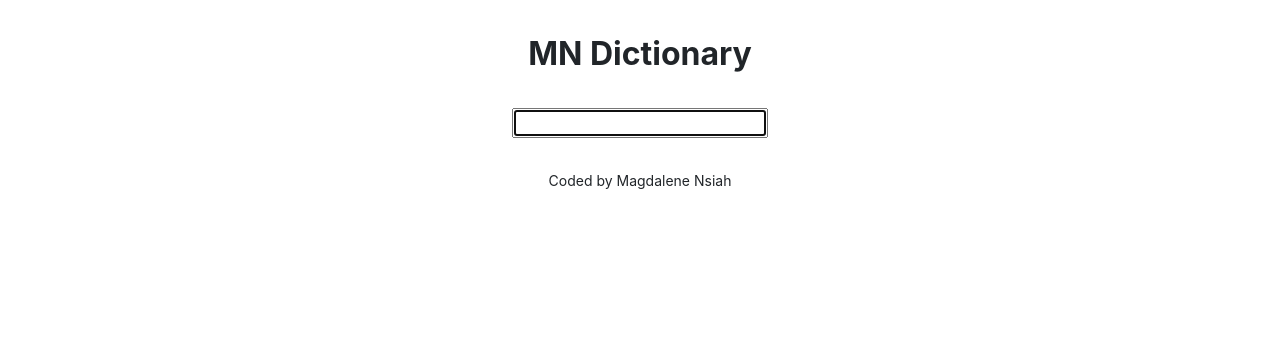
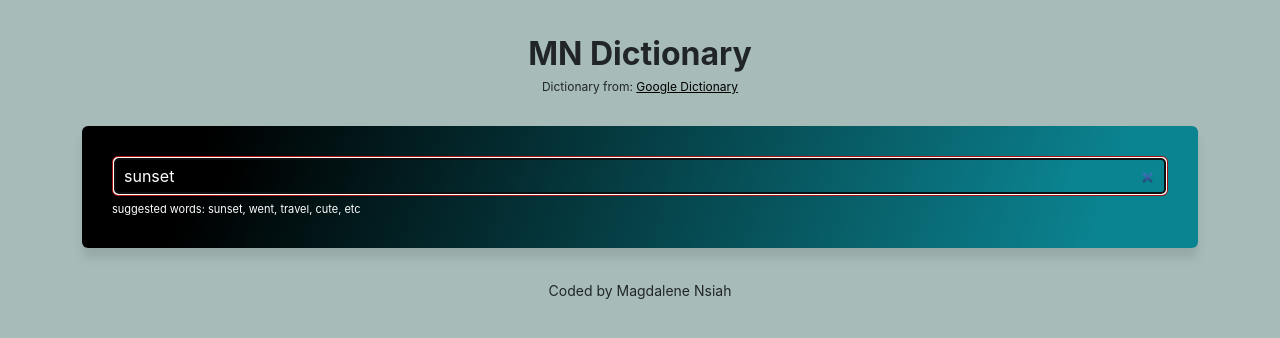
Before and after one commit to Maggie24-tech/Dictionary-App, a React (Create React App) app: page / in a window 1280 px wide. Shown: the top 338 px of the page. Built offline with nearby package versions, Linux system fonts and the light colour scheme; no server answers.

Commit message:
added styling to project

```diff
--- a/src/App.css
+++ b/src/App.css
@@ -1,3 +1,11 @@
+body {
+  background: #a7bcb9;
+}
+
+a {
+  color: #aa1111;
+}
+
 .App-header {
   margin: 30px 0;
   text-align: center;
@@ -9,3 +17,14 @@
   text-align: center;
   margin: 30px 0;
 }
+
+.App p {
+  text-align: center;
+  font-size: 12px;
+  font-weight: 400;
+}
+
+.App p .source {
+  text-decoration: underline;
+  color: black;
+}
--- a/src/App.js
+++ b/src/App.js
@@ -5,9 +5,15 @@ export default function App() {
   return (
     <div className="App">
       <div className="container">
-        <header className="App-header">MN Dictionary</header>
+        <header className="App-header">
+          MN Dictionary
+          <p>
+            Dictionary from: <span className="source">Google Dictionary </span>
+          </p>
+        </header>
+
         <main>
-          <Dictionary />
+          <Dictionary defaultKeyword="sunset" />
         </main>
         <footer className="App-footer">
           <small>Coded by Magdalene Nsiah</small>
--- a/src/Dictionary.css
+++ b/src/Dictionary.css
@@ -1,3 +1,33 @@
-.Dictionary {
-  text-align: center;
+.Dictionary section {
+  background: #e0ebeb;
+  padding: 30px;
+  border-radius: 6px;
+  box-shadow: 0 10px 10px rgb(0 0 0 / 10%);
+  margin: 20px 0;
 }
+
+.Dictionary .search,
+input {
+  background: linear-gradient(
+    109.6deg,
+    rgb(0, 0, 0) 11.2%,
+    rgb(11, 132, 145) 91.1%
+  );
+}
+
+.Dictionary input {
+  width: 100%;
+  border: 2px #aa1111 solid;
+  padding: 6px 10px;
+  border-radius: 6px;
+}
+
+.Dictionary .hint {
+  color: white;
+  font-size: 11px;
+  margin-top: 5px;
+}
+
+.Dictionary .search input {
+  color: white;
+}
--- a/src/Dictionary.js
+++ b/src/Dictionary.js
@@ -3,32 +3,57 @@ import axios from "axios";
 import Results from "./Results";
 import "./Dictionary.css";
 
-export default function Dictionary() {
-  let [keyword, setKeyword] = useState("");
+export default function Dictionary(props) {
+  let [keyword, setKeyword] = useState(props.defaultKeyword);
   let [results, setResults] = useState(null);
+  let [loaded, setLoaded] = useState(false);
 
   function handleResponse(response) {
     setResults(response.data[0]);
   }
 
-  function search(event) {
-    event.preventDefault();
-
+  function search() {
     //documentation: https://dictionaryapi.dev/
     let apiUrl = `https://api.dictionaryapi.dev/api/v2/entries/en_US/${keyword}`;
     axios.get(apiUrl).then(handleResponse);
+  }
+
+  function handleSubmit(event) {
+    event.preventDefault();
+    search();
   }
 
   function handleKeywordChange(event) {
     setKeyword(event.target.value);
   }
 
+  function load() {
+    setLoaded(true);
+    search();
+  }
+
+  if (loaded) {
     return (
       <div className="Dictionary">
-      <form onSubmit={search}>
-        <input type="search" onChange={handleKeywordChange} autoFocus={true} />
+        <section className="search">
+          <form onSubmit={handleSubmit}>
+            <input
+              type="search"
+              placeholder="Search word"
+              onChange={handleKeywordChange}
+              defaultValue={props.defaultKeyword}
+              autoFocus={true}
+            />
           </form>
+          <div className="hint">
+            suggested words: sunset, went, travel, cute, etc
+          </div>
+        </section>
         <Results results={results} />
       </div>
     );
+  } else {
+    load();
+    return "Loading...";
   }
+}
--- /dev/null
+++ b/src/Meaning.css
@@ -0,0 +1,11 @@
+.Meaning h3 {
+  font-size: 24px;
+  line-height: 1.5;
+  font-weight: bold;
+}
+
+.Meaning .example {
+  color: #70757a;
+  font-style: italic;
+  margin: -10px 0 59px 30px;
+}
--- a/src/Meaning.js
+++ b/src/Meaning.js
@@ -1,4 +1,5 @@
 import React from "react";
+import "./Meaning.css";
 import Synonyms from "./Synonyms";
 
 export default function Meaning(props) {
@@ -8,13 +9,15 @@ export default function Meaning(props) {
       {props.meaning.definitions.map(function (definition, index) {
         return (
           <div key={index}>
-            <p>
-              <strong>Definition: </strong> {definition.definition}
-              <br />
-              <strong>Example: </strong>
-              <em>{definition.example}</em>
-              <Synonyms synonyms={definition.synonyms} />
-            </p>
+            <ul>
+              <li>
+                <div className="definition">{definition.definition}</div>
+              </li>
+            </ul>
+
+            <div className="example">{definition.example}</div>
+
+            <Synonyms synonyms={definition.synonyms} />
           </div>
         );
       })}
--- /dev/null
+++ b/src/Phonetic.css
@@ -0,0 +1,24 @@
+.Phonetic {
+  margin: 18px 0 30px 0;
+}
+
+.Phonetic a {
+  border: 1px solid #aa1111;
+  text-decoration: none;
+  padding: 8px 15px;
+  font-size: 13px;
+  margin-right: 5px;
+  font-weight: bold;
+  border-radius: 20px;
+  transition: all 150ms ease-in;
+}
+
+.Phonetic a:hover {
+  background: #aa1111;
+  color: white;
+}
+
+.Phonetic .text {
+  opacity: 0.5;
+  font-weight: 600;
+}
--- a/src/Phonetic.js
+++ b/src/Phonetic.js
@@ -1,4 +1,5 @@
 import React from "react";
+import "./Phonetic.css";
 
 export default function Phonetic(props) {
   return (
@@ -6,8 +7,7 @@ export default function Phonetic(props) {
       <a href={props.phonetic.audio} target="_blank">
         Listen
       </a>
-      <br />
-      {props.phonetic.text}
+      <span className="text"> {props.phonetic.text}</span>
     </div>
   );
 }
--- /dev/null
+++ b/src/Results.css
@@ -0,0 +1,5 @@
+.Results h2 {
+  font-size: 36px;
+  font-weight: bold;
+  line-height: 1.5;
+}
--- a/src/Results.js
+++ b/src/Results.js
@@ -1,11 +1,13 @@
 import React from "react";
 import Meaning from "./Meaning";
 import Phonetic from "./Phonetic";
+import "./Results.css";
 
 export default function Results(props) {
   if (props.results) {
     return (
       <div className="Results">
+        <section>
           <h2>{props.results.word}</h2>
           {props.results.phonetics.map(function (phonetic, index) {
             return (
@@ -14,11 +16,12 @@ export default function Results(props) {
               </div>
             );
           })}
+        </section>
         {props.results.meanings.map(function (meaning, index) {
           return (
-            <div key={index}>
+            <section key={index}>
               <Meaning meaning={meaning} />
-            </div>
+            </section>
           );
         })}
       </div>
--- /dev/null
+++ b/src/Synonyms.css
@@ -0,0 +1,16 @@
+.Synonyms {
+  margin: -42px 0 20px 30px;
+  padding: 0;
+}
+
+.Synonyms li {
+  display: inline-block;
+  font-size: 12px;
+  padding: 8px;
+  margin: 0 14px 20px 0;
+  line-height: 1;
+  border: 1px solid #70757a;
+  border-radius: 20px;
+  font-weight: 500;
+  box-shadow: 0 10px 10px rgb(0 0 0 / 10%);
+}
--- a/src/Synonyms.js
+++ b/src/Synonyms.js
@@ -1,4 +1,5 @@
 import React from "react";
+import "./Synonyms.css";
 
 export default function Synomyms(props) {
   if (props.synonyms) {
```
Lines whose indentation alone changed are shown as unchanged.
